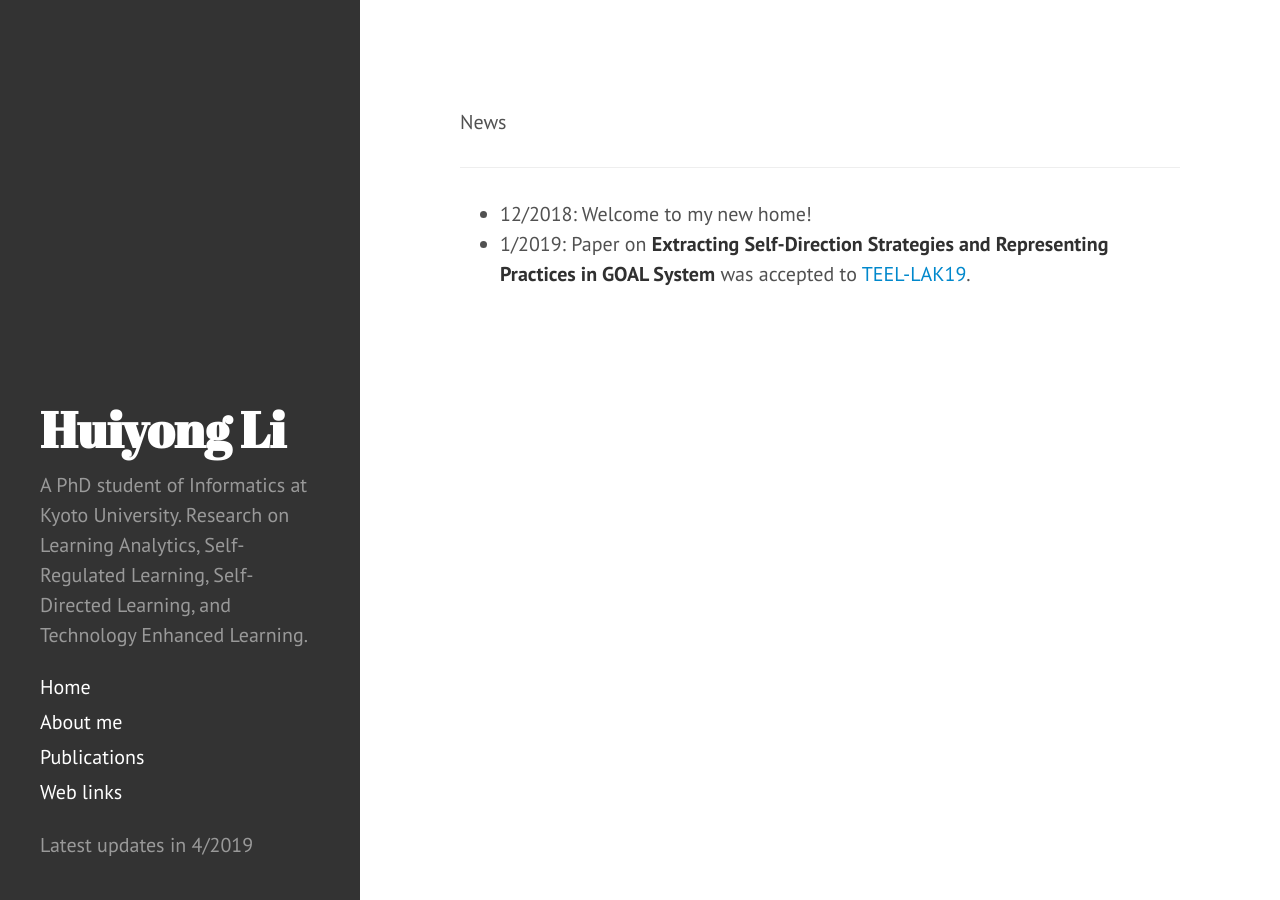
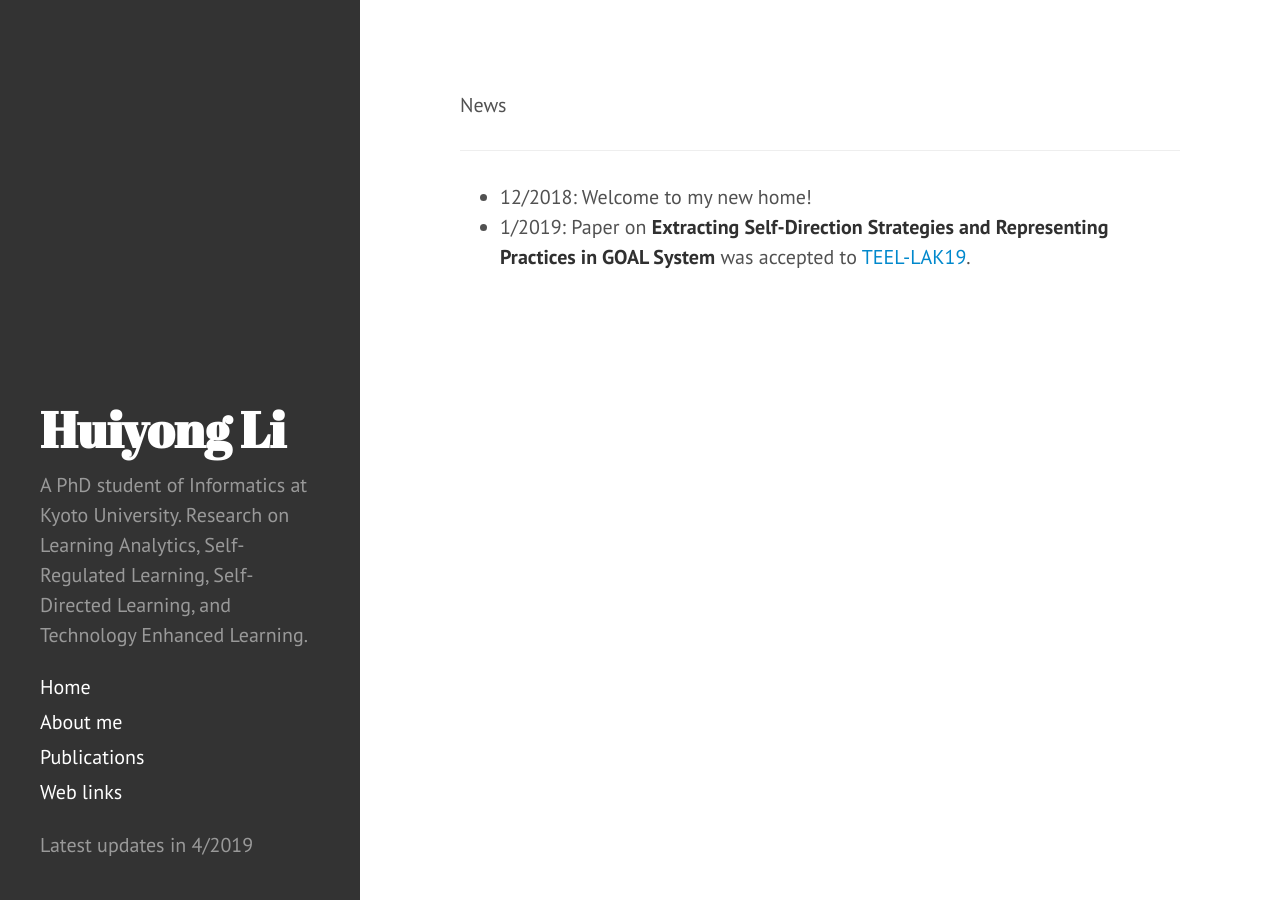
Before and after one commit to li-huiyong/li-huiyong.github.io, a Jekyll site: the page built from index.md, in a window 1280 px wide. Built offline with Jekyll 4.4.1, drawn with Linux system fonts in a browser that asks for light colours.

Commit message:
Update index.html

```diff
--- a/_layouts/index.html
+++ b/_layouts/index.html
@@ -2,7 +2,7 @@
 layout: default
 ---
 
-<div class="page">
-  <h1 class="news-title">{{ index.top }}</h1>
+<div class="news-title">
+  <h1>{{ index.top }}</h1>
   {{ content }}
 </div>
```
